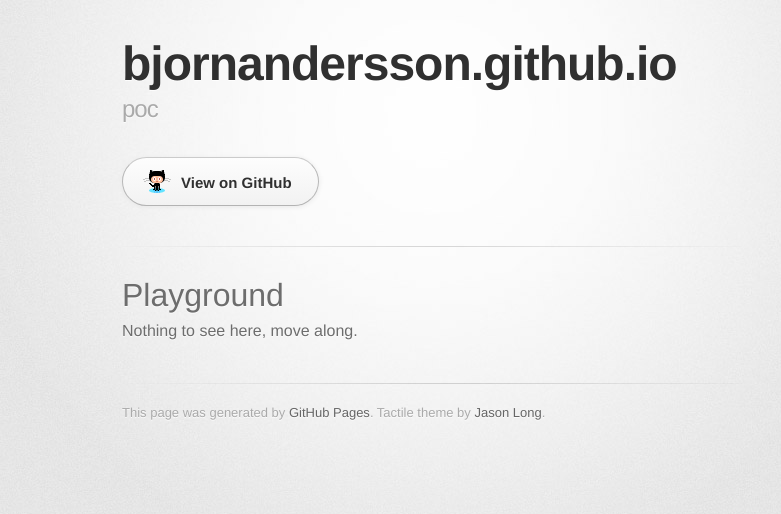
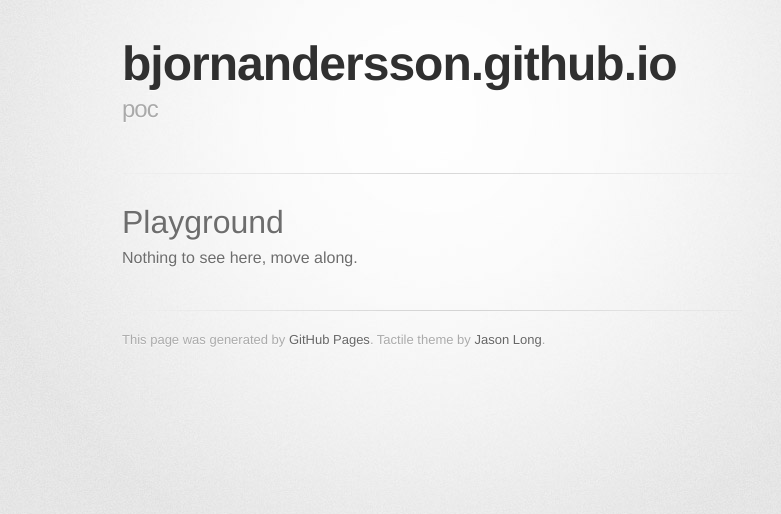
Before and after one commit to bjornandersson/bjornandersson.github.io, a plain HTML site: page index.html in a window 1280 px wide. Shown: the whole page, without its empty margins (208-989 px from the left). Drawn offline with Linux system fonts and the light colour scheme; a web font is replaced by a local one.

Commit message:
Removed link to github repo

```diff
--- a/index.html
+++ b/index.html
@@ -22,10 +22,6 @@
           <h2>poc</h2>
         </header>
 
-        <section id="downloads" class="clearfix">
-          <a href="https://github.com/bjornandersson" id="view-on-github" class="button"><span>View on GitHub</span></a>
-        </section>
-
         <hr>
 
         <section id="main_content">
```
